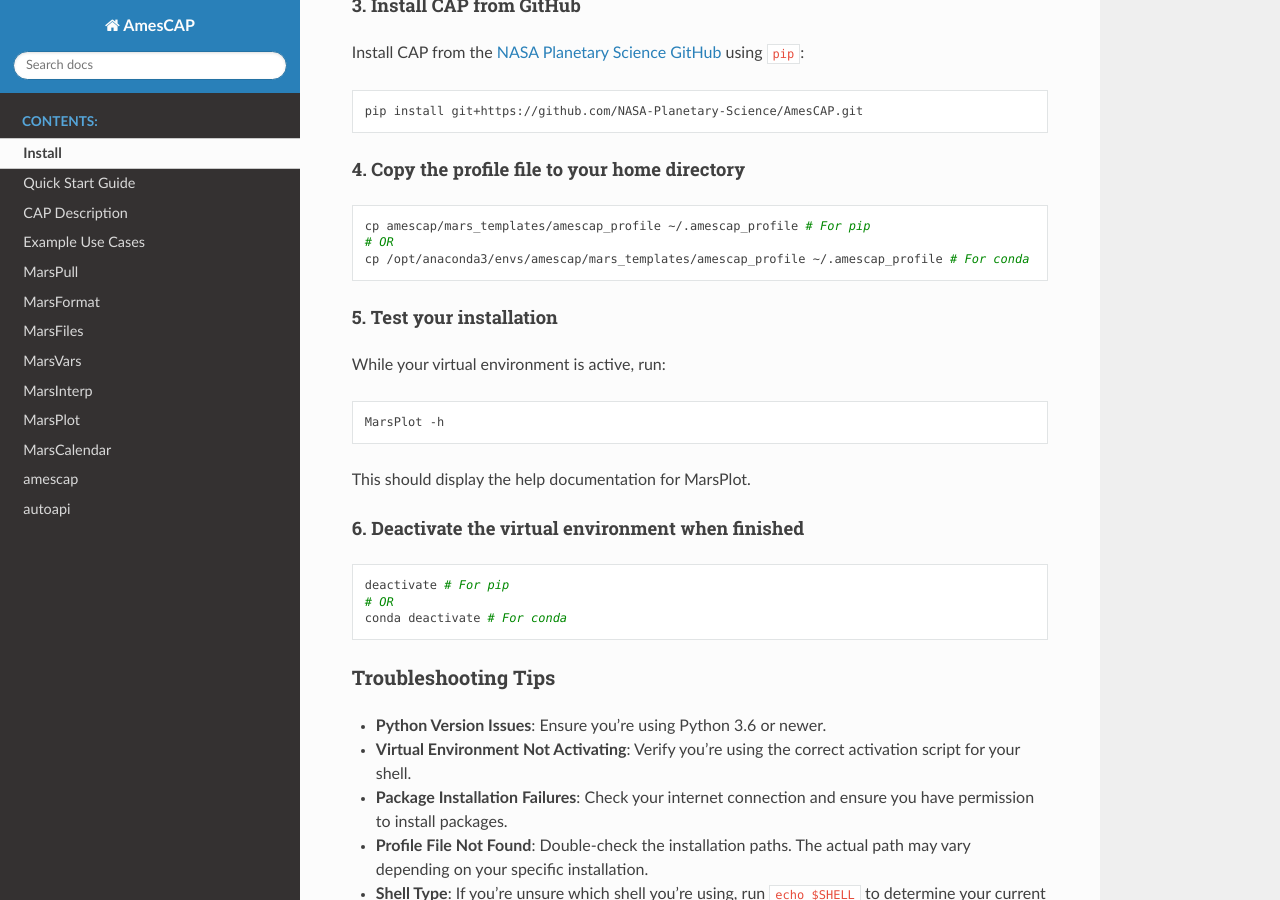
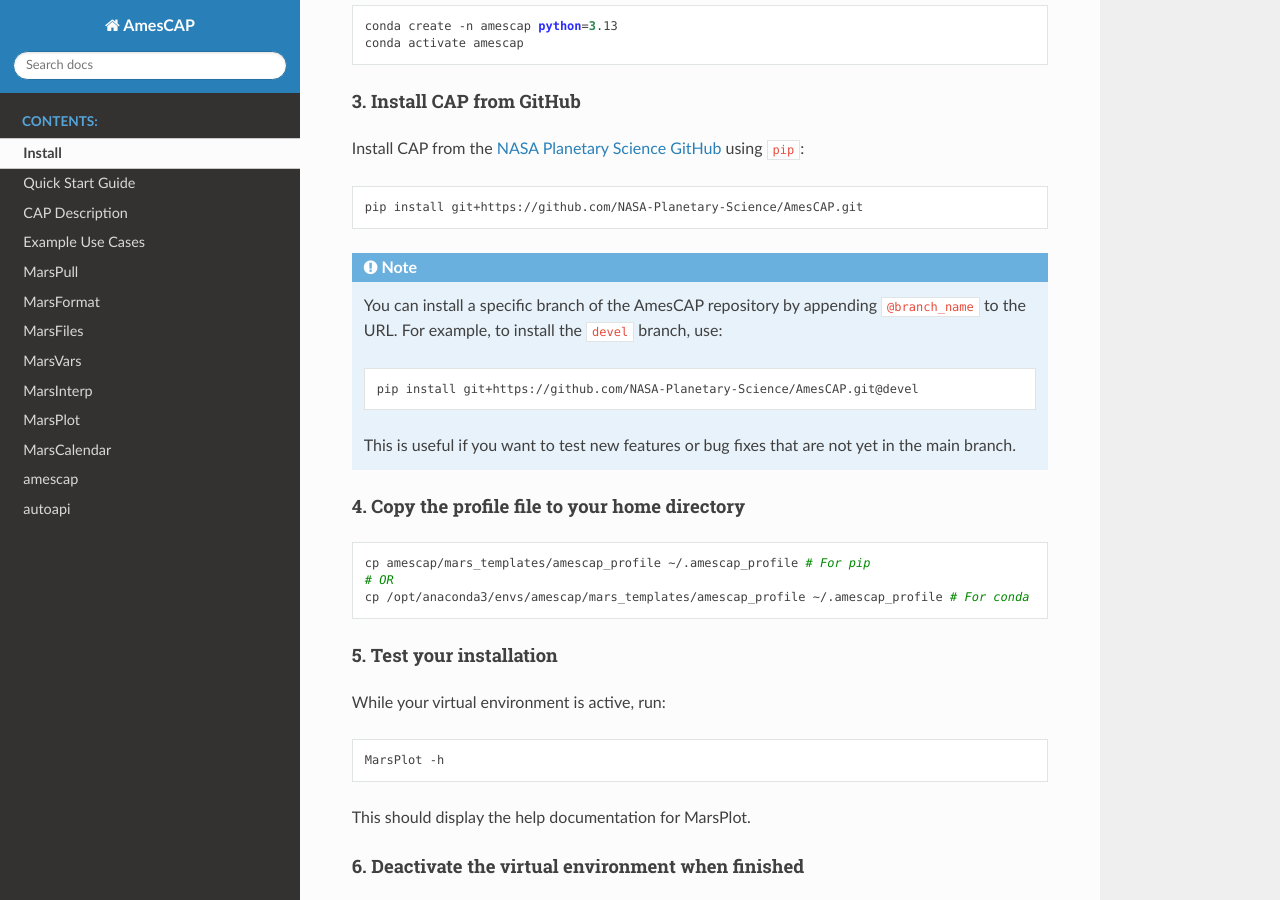
Before and after one commit to NASA-Planetary-Science/AmesCAP, a Sphinx documentation site: the page built from docs/source/installation.rst, in a window 1280 px wide and 900 px high, scrolled down 1462 px. Built offline with Sphinx 7.4.7 and the Read the Docs theme 3.1.0, drawn with Linux system fonts in a browser that asks for light colours; some of the changed text lies outside the part shown.

Commit message:
added note in install instructions on how to install specific branch

```diff
--- a/docs/source/installation.rst
+++ b/docs/source/installation.rst
@@ -8,7 +8,9 @@
 Installing CAP is done on the command line via ``git clone``. Here, we provide instructions for installing on Windows using Cygwin or PowerShell and pip or conda, MacOS using pip or conda, and the NASA Advanced Supercomputing (NAS) system using pip.
 
 :ref:`MacOS Installation <mac_install>`
+
 :ref:`Windows Installation <windows_install>`
+
 :ref:`NAS Installation <nas_install>`
 
 .. _mac_install:
@@ -73,6 +75,16 @@
 .. code-block:: bash
 
    pip install git+https://github.com/NASA-Planetary-Science/AmesCAP.git
+
+.. note::
+
+   You can install a specific branch of the AmesCAP repository by appending ``@branch_name`` to the URL. For example, to install the ``devel`` branch, use:
+
+   .. code-block:: bash
+
+      pip install git+https://github.com/NASA-Planetary-Science/AmesCAP.git@devel
+
+   This is useful if you want to test new features or bug fixes that are not yet in the main branch.
 
 4. Copy the profile file to your home directory
 ~~~~~~~~~~~~~~~~~~~~~~~~~~~~~~~~~~~~~~~~~~~~~~~
@@ -220,6 +232,16 @@
    # The same command works in both PowerShell and Cygwin
    pip install git+https://github.com/NASA-Planetary-Science/AmesCAP.git
 
+.. note::
+
+   You can install a specific branch of the AmesCAP repository by appending ``@branch_name`` to the URL. For example, to install the ``devel`` branch, use:
+
+   .. code-block:: bash
+
+      pip install git+https://github.com/NASA-Planetary-Science/AmesCAP.git@devel
+
+   This is useful if you want to test new features or bug fixes that are not yet in the main branch.
+
 4. Copy the profile file to your home directory
 ~~~~~~~~~~~~~~~~~~~~~~~~~~~~~~~~~~~~~~~~~~~~~~~
 
@@ -342,6 +364,16 @@
 
    pip install git+https://github.com/NASA-Planetary-Science/AmesCAP.git
 
+.. note::
+
+   You can install a specific branch of the AmesCAP repository by appending ``@branch_name`` to the URL. For example, to install the ``devel`` branch, use:
+
+   .. code-block:: bash
+
+      pip install git+https://github.com/NASA-Planetary-Science/AmesCAP.git@devel
+
+   This is useful if you want to test new features or bug fixes that are not yet in the main branch.
+
 5. Copy the profile file to your home directory
 ~~~~~~~~~~~~~~~~~~~~~~~~~~~~~~~~~~~~~~~~~~~~~~~
 
```
